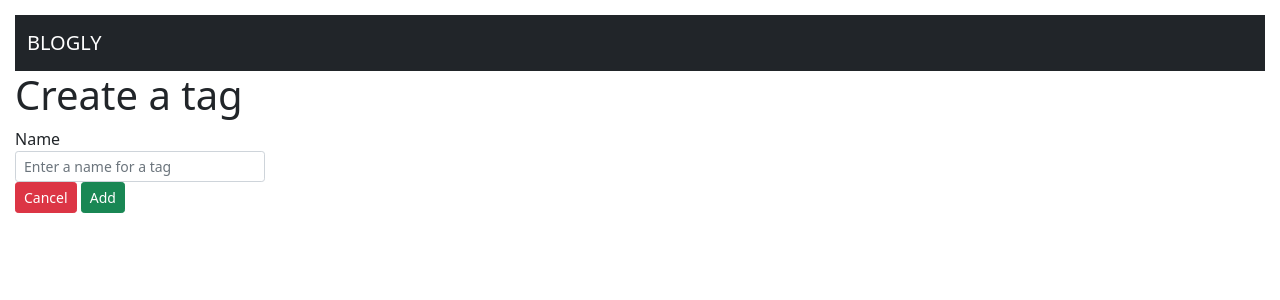
After one commit to Dnhem/blogly-part-three, a Flask app: page /tags/new in a window 1280 px wide. The commit adds this page. Shown: the top 300 px of the page. Run offline with Flask 2, Linux system fonts and the light colour scheme.

Commit message:
bloggly part-3

```diff
--- a/app.py
+++ b/app.py
@@ -1,9 +1,10 @@
 """Blogly application."""
 
+from crypt import methods
 from flask import Flask, request, render_template, redirect, flash, session
 from flask_debugtoolbar import DebugToolbarExtension
 from flask_sqlalchemy import SQLAlchemy
-from models import db, connect_db, User, Post
+from models import db, connect_db, User, Post, PostTag, Tag
 
 app = Flask(__name__)
 app.config['SQLALCHEMY_DATABASE_URI'] = 'postgresql:///blogly'
@@ -16,7 +17,7 @@ debug = DebugToolbarExtension(app)
 connect_db(app)
 db.create_all()
 
-# Blogly Part 1
+# Blogly Part 1 (Users)
 
 @app.route('/')
 def homepage():
@@ -85,14 +86,18 @@ def edit_user(user_id):
 
   return redirect('/users')
 
-# Blogly Part 2
+# Blogly Part 2 (Posts)
 
 @app.route('/users/<int:user_id>/posts/new')
 def show_post_form(user_id):
+  """Render page to allow user to post new entry with form"""
 
   user = User.query.get_or_404(user_id)
-  return render_template('posts/post-form.html', user=user)
-# Render page to allow user to post new entry with form
+
+  tags = Tag.query.all()
+
+  return render_template('posts/post-form.html', user=user, tags=tags)
+
 
 @app.route('/users/<int:user_id>/posts/new', methods=['POST'])
 def post_form(user_id):
@@ -101,6 +106,9 @@ def post_form(user_id):
   new_post = Post(title=request.form['title'],
                   content=request.form['content'],
                   user=user)
+
+  tags = request.form.getlist('tag')
+  print(tags)
 
   db.session.add(new_post)
   db.session.commit()
@@ -143,3 +151,62 @@ def delete_post(post_id):
   db.session.commit()
 
   return redirect(f'/users/{post.user_id}')
+
+# Blogly Part 3 (Tags)
+
+@app.route('/tags')
+def list_tags():
+  """Fetch all tags from database and render on page"""
+  all_tags = db.session.query(Tag).all()
+
+  return render_template('/tags/list-tags.html', all_tags=all_tags)
+
+@app.route('/tags', methods=["POST"])
+def post_tag():
+  """Create new tag and add to database"""
+  tag_name = request.form["tag"]
+  new_tag = Tag(name=tag_name)
+  db.session.add(new_tag)
+  db.session.commit()
+
+  all_tags = db.session.query(Tag).all()
+
+  return render_template('/tags/list-tags.html', all_tags=all_tags)
+
+@app.route('/tags/<int:tag_id>')
+def show_tags(tag_id):
+
+  show_tag = Tag.query.get_or_404(tag_id)
+
+  return render_template('tags/show-tags.html', show_tag=show_tag)
+
+@app.route('/tags/new')
+def new_tag():
+  return render_template('tags/new-tag.html')
+
+@app.route('/tags/<int:tag_id>/edit')
+def edit_tag_form(tag_id):
+  """Show edit tag form"""
+  return render_template('tags/edit.html')
+
+@app.route('/tags/<int:tag_id>/edit', methods=["POST"])
+def edit_tag(tag_id):
+  """Edit tag form in database"""
+  tag = Tag.query.get(tag_id)
+
+  edit_tag = request.form["edit-tag"]
+  tag.name = edit_tag
+  db.session.add(tag)
+  db.session.commit()
+
+  return redirect('/tags')
+
+@app.route('/tags/<int:tag_id>/delete', methods=["POST"])
+def delete_tag(tag_id):
+
+  tag = Tag.query.get(tag_id)
+
+  db.session.delete(tag)
+  db.session.commit()
+
+  return redirect('/tags')
--- a/static/style.css
+++ b/static/style.css
@@ -1,5 +1,9 @@
 body {
-  /* margin: 50px; */
+  margin: 15px;
+}
+
+.navbar {
+  margin: 0;
 }
 
 li a {
@@ -18,3 +22,15 @@ li a {
 .edit-profile {
   margin-left: 50px;
 }
+
+#tag-input {
+  width: 250px;
+}
+
+.tag-container {
+  display: flex;
+}
+
+.tag {
+  list-style-type: none;
+}
--- /dev/null
+++ b/templates/tags/new-tag.html
@@ -0,0 +1,20 @@
+{% extends 'base.html' %}
+
+{% block title %}Create new tag{% endblock %}
+
+{% block content%}
+<h1>Create a tag</h1>
+
+<form>
+  <label for="tag">Name</label>
+  <input class="form-control form-control-sm" id="tag-input" type="text" name="tag" placeholder="Enter a name for a tag">
+  <button class="btn btn-danger btn-sm"
+  formaction="/tags"
+  formmethod="GET">Cancel</button>
+
+  <button type="submit" class="btn btn-success btn-sm"
+  formaction="/tags"
+  formmethod="POST">Add</button>
+</form>
+
+{% endblock %}
```
Also changed, not shown: models.py (+35 -0 lines), templates/posts/post-form.html (+15 -3 lines), templates/posts/post.html (+10 -0 lines), templates/tags/edit.html (added, +19 -0 lines), templates/tags/list-tags.html (added, +20 -0 lines), templates/tags/show-tags.html (added, +23 -0 lines).
